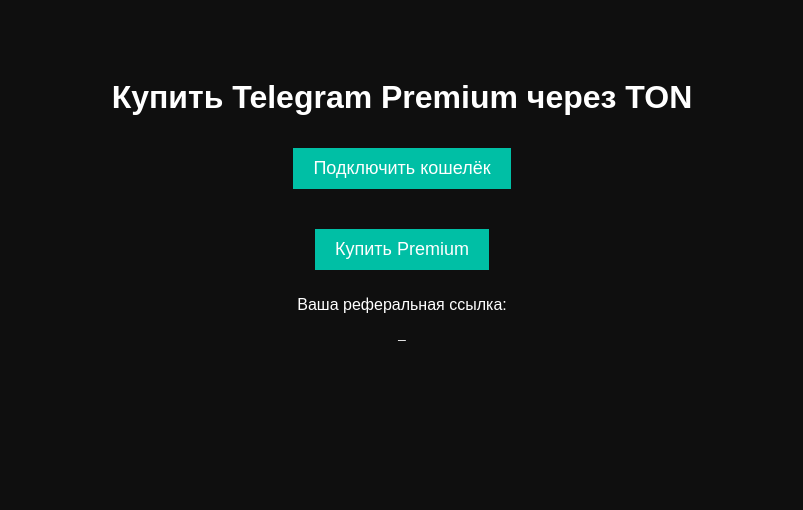
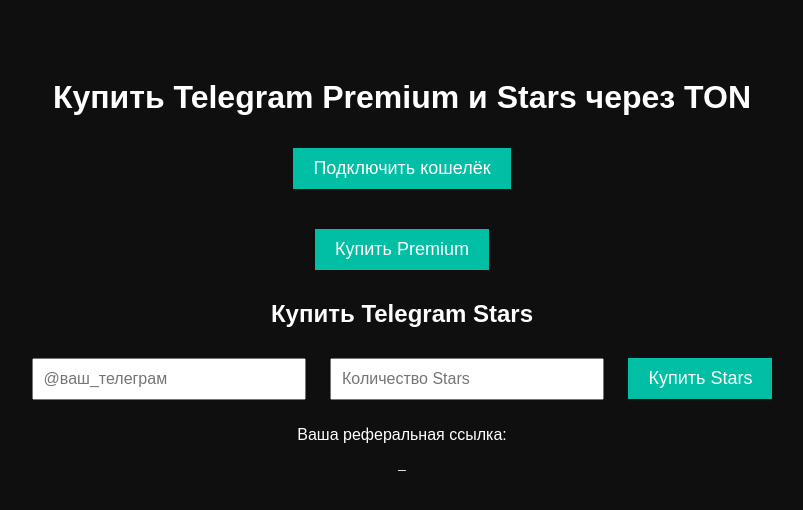
Before and after one commit to Will2492/bot, a plain HTML site: page index.html in a window 1280 px wide. Shown: the whole page, without its empty margins (238-1041 px from the left). Drawn offline with Linux system fonts and the light colour scheme.

Commit message:
Update index.html

```diff
--- a/index.html
+++ b/index.html
@@ -2,7 +2,7 @@
 <html lang="ru">
 <head>
   <meta charset="UTF-8">
-  <title>TON Premium</title>
+  <title>TON Premium и Stars</title>
   <meta name="viewport" content="width=device-width, initial-scale=1.0">
   <style>
     body {
@@ -26,16 +26,27 @@
       font-size: 14px;
       color: #ccc;
     }
+    input {
+      margin: 10px;
+      padding: 10px;
+      font-size: 16px;
+      width: 250px;
+    }
   </style>
 </head>
 <body>
 
-  <h1>Купить Telegram Premium через TON</h1>
+  <h1>Купить Telegram Premium и Stars через TON</h1>
 
   <button onclick="connectWallet()">Подключить кошелёк</button>
   <div id="wallet-address"></div>
 
   <button onclick="buyPremium()">Купить Premium</button>
+
+  <h2>Купить Telegram Stars</h2>
+  <input type="text" id="stars-username" placeholder="@ваш_телеграм">
+  <input type="number" id="stars-amount" placeholder="Количество Stars">
+  <button onclick="buyStars()">Купить Stars</button>
 
   <p>Ваша реферальная ссылка:</p>
   <code id="ref-link">—</code>
@@ -45,7 +56,7 @@
 
     async function connectWallet() {
       try {
-        const ton = window.ton; // Встроенный объект Tonkeeper
+        const ton = window.ton;
         if (!ton) {
           alert("Установите Tonkeeper или Ton Wallet!");
           return;
@@ -55,7 +66,6 @@
         userWallet = result.account.address;
         document.getElementById("wallet-address").textContent = "Кошелёк: " + userWallet;
 
-        // Создаём реферальную ссылку
         const refLink = window.location.origin + "?ref=" + userWallet;
         document.getElementById("ref-link").textContent = refLink;
       } catch (e) {
@@ -69,8 +79,26 @@
         return;
       }
 
-      // Здесь должен быть код отправки TON на ваш адрес или вызов бэкенда
-      alert("Операция покупки Premium запущена! (здесь будет отправка TON)");
+      // Здесь будет отправка TON на адрес и вызов backend для покупки Premium
+      alert("Покупка Telegram Premium оформлена (заглушка)");
+    }
+
+    function buyStars() {
+      if (!userWallet) {
+        alert("Сначала подключите кошелёк");
+        return;
+      }
+
+      const username = document.getElementById("stars-username").value.trim();
+      const amount = parseInt(document.getElementById("stars-amount").value);
+
+      if (!username || !amount || amount <= 0) {
+        alert("Введите корректные данные для покупки Stars");
+        return;
+      }
+
+      // Тут можно отправить эти данные на сервер (или напрямую выполнить транзакцию)
+      alert(`Оформлена покупка ${amount} Stars для ${username} (заглушка)`);
     }
   </script>
 
```
